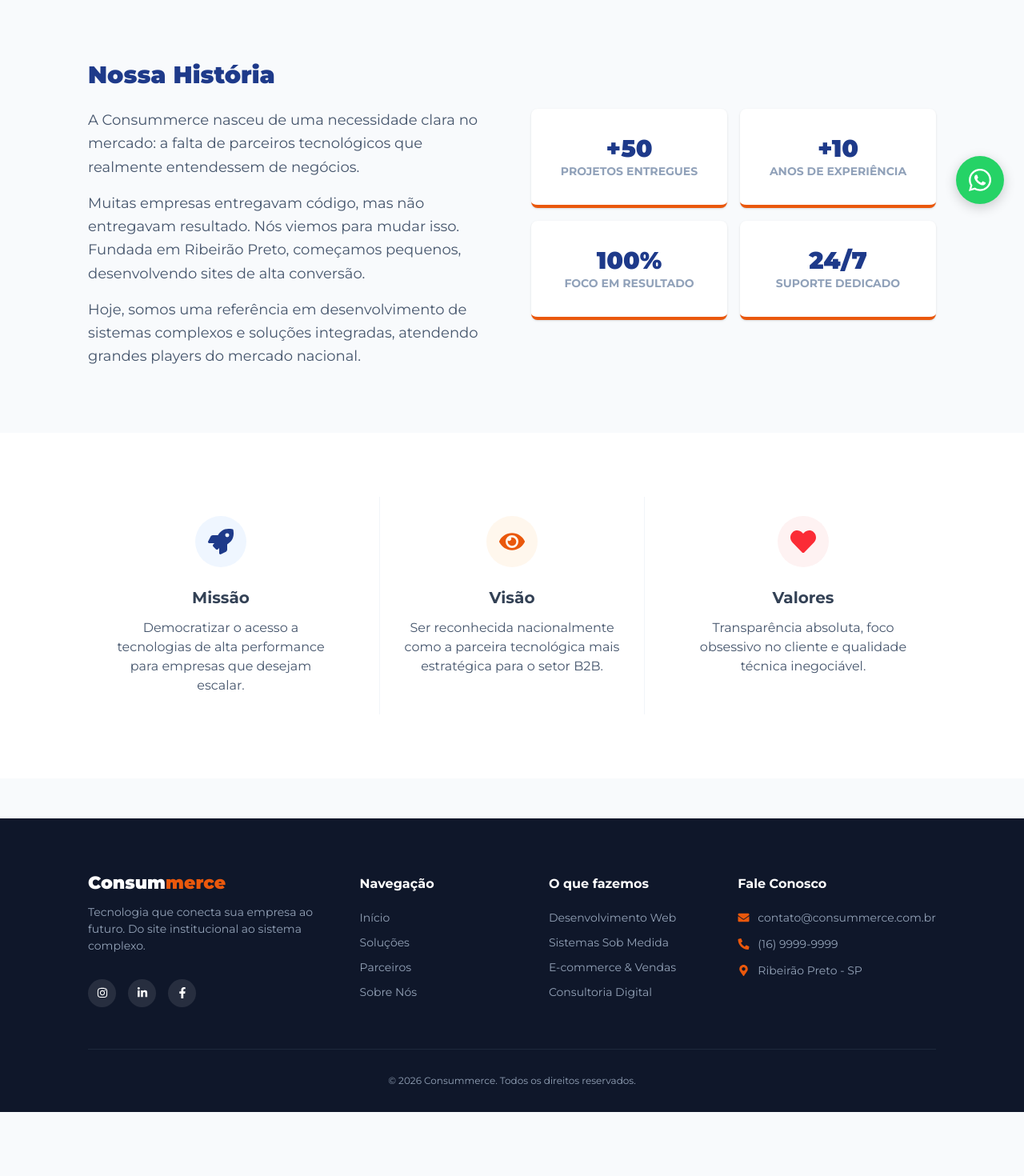
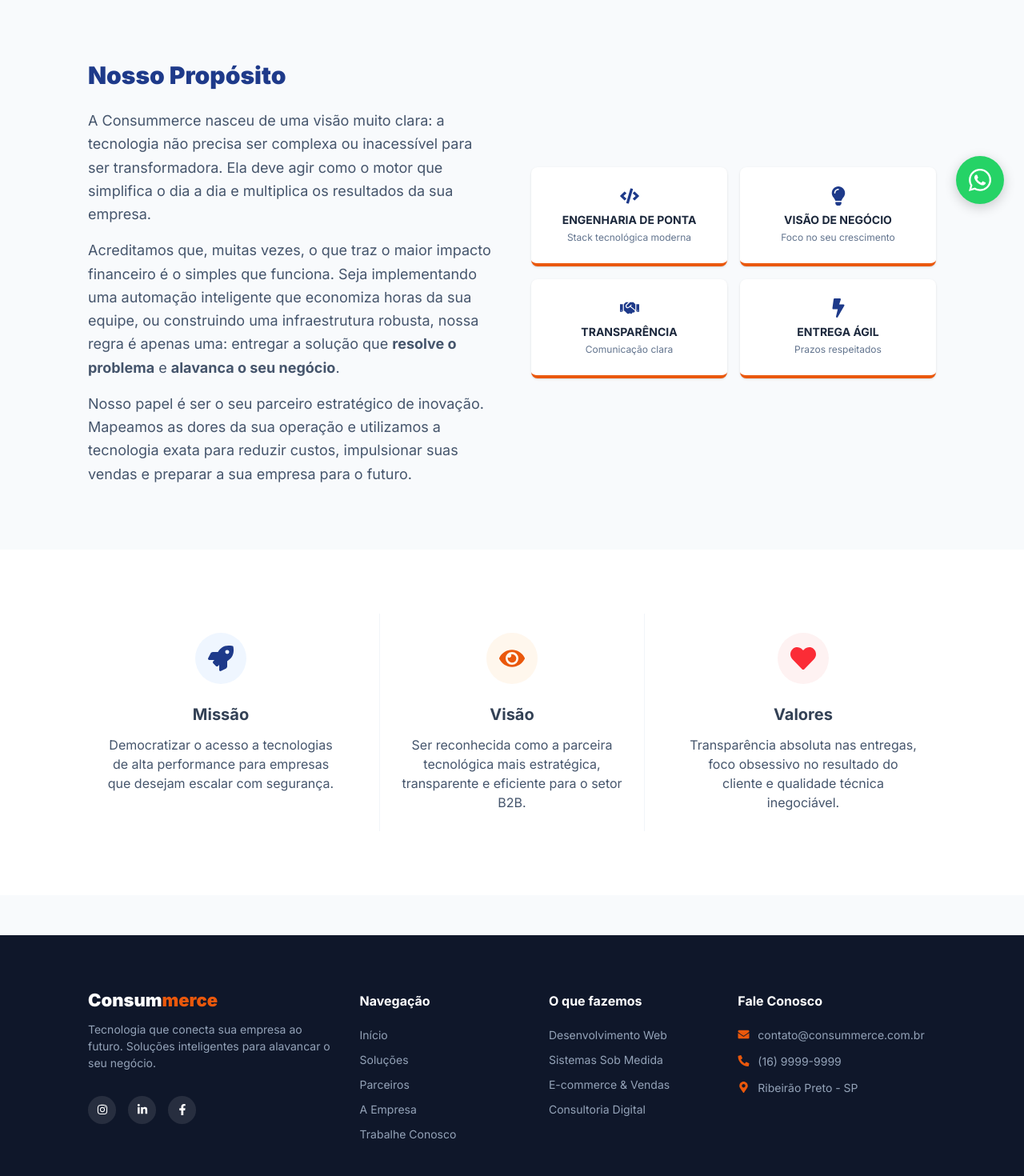
Before and after one commit to brenohp/site-consummerce, a Next.js app: page /empresa in a window 1280 px wide. Shown: the part 520-1990 px from the top of the page at 80% size. Before the commit the page ends 1910 px from the top, so only its background shows below. Built offline with nearby package versions, Linux system fonts and the light colour scheme.

Commit message:
Atualiza conteúdo e estrutura das páginas de Empresa, Parceiros e Soluções, além de melhorias no Navbar e Footer para melhor navegação e apresentação das informações.

```diff
--- a/src/app/empresa/page.tsx
+++ b/src/app/empresa/page.tsx
@@ -1,57 +1,62 @@
 import Navbar from "@/components/Navbar";
 import Footer from "@/components/Footer";
 import WhatsAppButton from "@/components/WhatsAppButton";
-import { FaRocket, FaEye, FaHeart } from "react-icons/fa";
+import { FaRocket, FaEye, FaHeart, FaCode, FaLightbulb, FaHandshake, FaBolt } from "react-icons/fa";
 
 export default function EmpresaPage() {
   return (
     <main className="min-h-screen bg-consum-bg">
       <Navbar />
 
-      {/* Hero com Imagem de Fundo (Simulada com cor sólida por enquanto) */}
+      {/* Hero com Imagem de Fundo */}
       <section className="relative bg-slate-900 py-32 text-center text-white">
         <div className="container mx-auto px-5 relative z-10">
-          <span className="mb-4 block text-sm font-bold uppercase tracking-widest text-consum-orange">Sobre Nós</span>
+          <span className="mb-4 block text-sm font-bold uppercase tracking-widest text-consum-orange">O Nosso DNA</span>
           <h1 className="mb-6 text-4xl font-black md:text-6xl">
-            Nós conectamos negócios <br /> ao <span className="text-transparent bg-clip-text bg-linear-to-r from-consum-orange to-yellow-500">futuro.</span>
+            Tecnologia guiada por <br /> <span className="text-transparent bg-clip-text bg-linear-to-r from-consum-orange to-yellow-500">resultados reais.</span>
           </h1>
         </div>
         {/* Overlay degradê */}
         <div className="absolute inset-0 bg-linear-to-b from-transparent to-consum-bg"></div>
       </section>
 
-      {/* A História */}
+      {/* Nosso Propósito e Pilares */}
       <section className="py-20">
         <div className="container mx-auto max-w-275 px-5">
           <div className="flex flex-col gap-12 md:flex-row items-center">
+
+            {/* O Propósito - TEXTO ATUALIZADO (Foco no simples que funciona e negócios) */}
             <div className="flex-1">
-              <h2 className="mb-6 text-3xl font-black text-consum-navy">Nossa História</h2>
+              <h2 className="mb-6 text-3xl font-black text-consum-navy">Nosso Propósito</h2>
               <div className="space-y-4 text-slate-600 leading-relaxed text-lg">
                 <p>
-                  A Consummerce nasceu de uma necessidade clara no mercado: a falta de parceiros tecnológicos que realmente entendessem de negócios.
+                  A Consummerce nasceu de uma visão muito clara: a tecnologia não precisa ser complexa ou inacessível para ser transformadora. Ela deve agir como o motor que simplifica o dia a dia e multiplica os resultados da sua empresa.
                 </p>
                 <p>
-                  Muitas empresas entregavam código, mas não entregavam resultado. Nós viemos para mudar isso. Fundada em Ribeirão Preto, começamos pequenos, desenvolvendo sites de alta conversão.
+                  Acreditamos que, muitas vezes, o que traz o maior impacto financeiro é o simples que funciona. Seja implementando uma automação inteligente que economiza horas da sua equipe, ou construindo uma infraestrutura robusta, nossa regra é apenas uma: entregar a solução que <strong>resolve o problema</strong> e <strong>alavanca o seu negócio</strong>.
                 </p>
                 <p>
-                  Hoje, somos uma referência em desenvolvimento de sistemas complexos e soluções integradas, atendendo grandes players do mercado nacional.
+                  Nosso papel é ser o seu parceiro estratégico de inovação. Mapeamos as dores da sua operação e utilizamos a tecnologia exata para reduzir custos, impulsionar suas vendas e preparar a sua empresa para o futuro.
                 </p>
               </div>
             </div>
-            {/* Bloco de Números */}
+
+            {/* Nossos Diferenciais / Pilares */}
             <div className="flex-1 grid grid-cols-2 gap-4 w-full">
               {[
-                { number: "+50", label: "Projetos Entregues" },
-                { number: "+10", label: "Anos de Experiência" },
-                { number: "100%", label: "Foco em Resultado" },
-                { number: "24/7", label: "Suporte Dedicado" },
-              ].map((stat, i) => (
-                <div key={i} className="rounded-lg bg-white p-8 text-center shadow-sm border-b-4 border-consum-orange">
-                  <div className="text-3xl font-black text-consum-navy">{stat.number}</div>
-                  <div className="text-sm font-bold text-slate-400 uppercase">{stat.label}</div>
+                { icon: <FaCode className="mx-auto mb-2 text-2xl text-consum-navy" />, label: "Engenharia de Ponta", desc: "Stack tecnológica moderna" },
+                { icon: <FaLightbulb className="mx-auto mb-2 text-2xl text-consum-navy" />, label: "Visão de Negócio", desc: "Foco no seu crescimento" },
+                { icon: <FaHandshake className="mx-auto mb-2 text-2xl text-consum-navy" />, label: "Transparência", desc: "Comunicação clara" },
+                { icon: <FaBolt className="mx-auto mb-2 text-2xl text-consum-navy" />, label: "Entrega Ágil", desc: "Prazos respeitados" },
+              ].map((pilar, i) => (
+                <div key={i} className="rounded-lg bg-white p-6 text-center shadow-sm border-b-4 border-consum-orange transition-transform hover:-translate-y-1">
+                  {pilar.icon}
+                  <div className="text-sm font-bold text-slate-800 uppercase">{pilar.label}</div>
+                  <div className="mt-1 text-xs text-slate-500">{pilar.desc}</div>
                 </div>
               ))}
             </div>
+
           </div>
         </div>
       </section>
@@ -65,15 +70,15 @@ export default function EmpresaPage() {
                 <FaRocket size={32} />
               </div>
               <h3 className="mb-3 text-xl font-bold">Missão</h3>
-              <p className="text-slate-600">Democratizar o acesso a tecnologias de alta performance para empresas que desejam escalar.</p>
+              <p className="text-slate-600">Democratizar o acesso a tecnologias de alta performance para empresas que desejam escalar com segurança.</p>
             </div>
 
-            <div className="text-center p-6 border-l border-r border-slate-100">
+            <div className="text-center p-6 border-slate-100 md:border-l md:border-r">
               <div className="mx-auto mb-6 flex h-16 w-16 items-center justify-center rounded-full bg-orange-50 text-consum-orange">
                 <FaEye size={32} />
               </div>
               <h3 className="mb-3 text-xl font-bold">Visão</h3>
-              <p className="text-slate-600">Ser reconhecida nacionalmente como a parceira tecnológica mais estratégica para o setor B2B.</p>
+              <p className="text-slate-600">Ser reconhecida como a parceira tecnológica mais estratégica, transparente e eficiente para o setor B2B.</p>
             </div>
 
             <div className="text-center p-6">
@@ -81,7 +86,7 @@ export default function EmpresaPage() {
                 <FaHeart size={32} />
               </div>
               <h3 className="mb-3 text-xl font-bold">Valores</h3>
-              <p className="text-slate-600">Transparência absoluta, foco obsessivo no cliente e qualidade técnica inegociável.</p>
+              <p className="text-slate-600">Transparência absoluta nas entregas, foco obsessivo no resultado do cliente e qualidade técnica inegociável.</p>
             </div>
           </div>
         </div>
--- a/src/app/layout.tsx
+++ b/src/app/layout.tsx
@@ -1,9 +1,51 @@
 import type { Metadata } from "next";
+import { Inter } from "next/font/google";
 import "./globals.css";
 
+const inter = Inter({ subsets: ["latin"] });
+
 export const metadata: Metadata = {
-  title: "Consummerce | Tecnologia e Resultados",
-  description: "O parceiro tecnológico do seu crescimento.",
+  title: "Consummerce | Tecnologia e Soluções Digitais",
+  description: "Transformamos o seu negócio com desenvolvimento sob medida, aplicativos, infraestrutura em nuvem e consultoria estratégica. Foco em resultados reais.",
+  keywords: [
+    "Consummerce",
+    "Desenvolvimento de Sites",
+    "Sistemas Web",
+    "Aplicativos",
+    "Migração de E-mails",
+    "Servidores em Nuvem",
+    "Consultoria de TI",
+    "Desenvolvimento de Software",
+    "Criação de Aplicativos",
+    "Infraestrutura em Nuvem",
+    "Consultoria Estratégica",
+    "Soluções Digitais",
+    "Tecnologia de Alta Performance",
+    "Criar sites personalizados",
+    "Desenvolver sistemas web sob medida",
+    "Criar aplicativos móveis personalizados",
+  ],
+  authors: [{ name: "Consummerce" }],
+  openGraph: {
+    type: "website",
+    locale: "pt_BR",
+    url: "https://www.consummerce.com.br", // Quando tiver o domínio oficial, atualize aqui
+    title: "Consummerce | Tecnologia de Alta Performance",
+    description: "Eleve o nível do seu negócio com nossas soluções de tecnologia e infraestrutura.",
+    siteName: "Consummerce",
+    images: [
+      {
+        url: "/og-image.jpg", // Mais para frente, podemos criar essa imagem e colocar na pasta public
+        width: 1200,
+        height: 630,
+        alt: "Consummerce - Tecnologia e Soluções Digitais",
+      }
+    ],
+  },
+  robots: {
+    index: true,
+    follow: true,
+  }
 };
 
 export default function RootLayout({
@@ -13,17 +55,7 @@ export default function RootLayout({
 }>) {
   return (
     <html lang="pt-BR">
-      <head>
-        <link rel="preconnect" href="https://fonts.googleapis.com" />
-        <link rel="preconnect" href="https://fonts.gstatic.com" crossOrigin="anonymous" />
-
-        {/* Adicione esta linha abaixo para silenciar o erro: */}
-        {/* eslint-disable-next-line @next/next/no-page-custom-font */}
-        <link href="https://fonts.googleapis.com/css2?family=Montserrat:wght@400;600;700;900&display=swap" rel="stylesheet" />
-      </head>
-      <body className="bg-consum-bg text-consum-text">
-        {children}
-      </body>
+      <body className={inter.className}>{children}</body>
     </html>
   );
 }
--- a/src/app/parceiros/page.tsx
+++ b/src/app/parceiros/page.tsx
@@ -1,53 +1,87 @@
 import Navbar from "@/components/Navbar";
 import Footer from "@/components/Footer";
 import WhatsAppButton from "@/components/WhatsAppButton";
-import { FaHandshake } from "react-icons/fa";
+import { FaHandshake, FaBullhorn, FaChartLine, FaLaptopCode } from "react-icons/fa";
 
 export default function ParceirosPage() {
-  const parceiros = [
-    "CLIENDA APP", "PARTNER TECH", "GRUPO LÍDER", "INOVA CORP",
-    "SOFT SYSTEM", "DATA ANALYTICS", "CLOUD BRASIL", "MARKET PRO"
+  const perfisParceiros = [
+    {
+      icon: <FaBullhorn />,
+      title: "Agências de Marketing",
+      desc: "Ofereça desenvolvimento de sites, apps e sistemas complexos para seus clientes sem precisar contratar uma equipe interna de TI.",
+    },
+    {
+      icon: <FaChartLine />,
+      title: "Consultorias de Negócios",
+      desc: "Agregue valor à sua consultoria entregando a solução tecnológica pronta para os problemas operacionais do seu cliente.",
+    },
+    {
+      icon: <FaLaptopCode />,
+      title: "Designers e Freelancers",
+      desc: "Foque na criação do layout e na experiência do usuário. Nós assumimos toda a parte complexa da programação e infraestrutura.",
+    }
   ];
 
   return (
     <main className="min-h-screen bg-consum-bg">
       <Navbar />
 
+      {/* Header da Página */}
       <section className="bg-slate-900 py-20 text-center text-white">
         <div className="container mx-auto px-5">
           <h1 className="mb-4 text-4xl font-black md:text-5xl">
-            Nossos <span className="text-consum-orange">Parceiros</span>
+            Programa de <span className="text-consum-orange">Parcerias</span>
           </h1>
           <p className="mx-auto max-w-2xl text-lg text-slate-400">
-            Grandes empresas que confiam na nossa tecnologia para crescer.
+            Cresça seu portfólio de serviços e aumente seu faturamento terceirizando a tecnologia com a Consummerce.
           </p>
         </div>
       </section>
 
-      {/* Grid de Logos */}
+      {/* Como funciona / Para quem é */}
       <section className="py-20">
         <div className="container mx-auto max-w-275 px-5">
-          <div className="grid grid-cols-2 gap-8 md:grid-cols-4">
-            {parceiros.map((nome, i) => (
-              <div key={i} className="flex aspect-video items-center justify-center rounded-lg border border-slate-200 bg-white p-6 shadow-sm grayscale transition-all hover:grayscale-0 hover:border-consum-orange">
-                <span className="text-xl font-bold text-slate-700">{nome}</span>
+          <div className="mb-12 text-center">
+            <h2 className="text-3xl font-black text-slate-800">Quem pode ser um parceiro?</h2>
+            <p className="mt-4 text-slate-600">Buscamos empresas e profissionais que queiram escalar seus negócios unindo forças com nossa engenharia.</p>
+          </div>
+
+          <div className="grid grid-cols-1 gap-8 md:grid-cols-3">
+            {perfisParceiros.map((perfil, i) => (
+              <div key={i} className="group rounded-lg border border-slate-200 bg-white p-8 text-center transition-all hover:-translate-y-2 hover:border-consum-navy hover:shadow-xl">
+                <div className="mx-auto mb-6 flex h-16 w-16 items-center justify-center rounded-full bg-blue-50 text-3xl text-consum-navy transition-colors group-hover:bg-consum-navy group-hover:text-white">
+                  {perfil.icon}
+                </div>
+                <h3 className="mb-3 text-xl font-bold text-slate-800">{perfil.title}</h3>
+                <p className="text-slate-600 leading-relaxed">{perfil.desc}</p>
               </div>
             ))}
           </div>
         </div>
       </section>
 
-      {/* Depoimento em Destaque */}
+      {/* Vantagens da Parceria */}
       <section className="bg-white py-20">
-        <div className="container mx-auto max-w-4xl px-5 text-center">
-          <div className="mb-8 text-5xl text-consum-orange opacity-30">❝</div>
-          <h2 className="mb-6 text-2xl font-medium italic text-slate-700 md:text-3xl">
-            &ldquo;A Consummerce transformou completamente nossa operação digital. O sistema que desenvolveram não só automatizou processos, mas nos deu insights que aumentaram nosso faturamento em 40%.&rdquo;
-          </h2>
-          <div className="flex flex-col items-center gap-2">
-            <div className="h-16 w-16 rounded-full bg-slate-200" /> {/* Foto fake */}
-            <strong className="text-consum-navy">Carlos Eduardo</strong>
-            <span className="text-sm text-slate-500">CEO, Clienda App</span>
+        <div className="container mx-auto max-w-4xl px-5">
+          <div className="rounded-2xl border border-slate-100 bg-slate-50 p-8 md:p-12">
+            <h2 className="mb-8 text-center text-2xl font-black text-consum-navy md:text-3xl">
+              Vantagens de fechar com a Consummerce
+            </h2>
+            <ul className="grid grid-cols-1 gap-6 md:grid-cols-2">
+              {[
+                "Comissionamento atrativo por projeto fechado.",
+                "Possibilidade de modelo White-Label (sua marca).",
+                "Entregas no prazo e com qualidade impecável.",
+                "Suporte técnico direto e transparente.",
+                "Zero dor de cabeça com contratação de devs.",
+                "Orçamentos justos para você colocar sua margem."
+              ].map((vantagem, i) => (
+                <li key={i} className="flex items-start gap-3">
+                  <div className="mt-1 flex h-5 w-5 shrink-0 items-center justify-center rounded-full bg-consum-orange text-xs text-white">✓</div>
+                  <span className="text-slate-700 font-medium">{vantagem}</span>
+                </li>
+              ))}
+            </ul>
           </div>
         </div>
       </section>
@@ -57,15 +91,15 @@ export default function ParceirosPage() {
         <div className="container mx-auto px-5">
           <div className="mx-auto max-w-3xl rounded-2xl bg-linear-to-r from-consum-navy to-blue-900 p-12 text-white shadow-2xl">
             <FaHandshake className="mx-auto mb-6 text-5xl text-consum-orange" />
-            <h2 className="mb-4 text-3xl font-black">Quer ser nosso parceiro?</h2>
+            <h2 className="mb-4 text-3xl font-black">Vamos crescer juntos?</h2>
             <p className="mb-8 text-blue-100">
-              Estamos sempre em busca de novas conexões. Se você tem uma agência, consultoria ou empresa de tecnologia, vamos conversar.
+              Marque uma reunião rápida com nossa diretoria para entendermos como podemos somar na sua operação.
             </p>
             <a
-              href="mailto:parceria@consummerce.com.br"
+              href="mailto:parceria@consummerce.com.br?subject=Interesse%20em%20Parceria"
               className="inline-block rounded-lg bg-white px-8 py-3 font-bold text-consum-navy transition-colors hover:bg-consum-orange hover:text-white"
             >
-              Propor Parceria
+              Falar sobre Parceria
             </a>
           </div>
         </div>
--- a/src/components/Footer.tsx
+++ b/src/components/Footer.tsx
@@ -19,7 +19,7 @@ export default function Footer() {
               <span className="text-consum-orange">merce</span>
             </Link>
             <p className="mb-4">
-              Tecnologia que conecta sua empresa ao futuro. Do site institucional ao sistema complexo.
+              Tecnologia que conecta sua empresa ao futuro. Soluções inteligentes para alavancar o seu negócio.
             </p>
             {/* mt-3.75 (15px) | gap-3.75 (15px) */}
             <div className="mt-3.75 flex gap-3.75">
@@ -46,15 +46,35 @@ export default function Footer() {
             {/* mb-5 (20px) */}
             <h4 className="mb-5 text-[16px] font-bold text-white">Navegação</h4>
             <ul>
-              {["Início", "Soluções", "Parceiros", "Sobre Nós"].map((item) => (
-                // mb-2.5 (10px)
-                <li key={item} className="mb-2.5">
-                  {/* hover:pl-1.25 (5px) */}
-                  <Link href="#" className="transition-all duration-300 hover:pl-1.25 hover:text-consum-orange">
-                    {item}
-                  </Link>
-                </li>
-              ))}
+              <li className="mb-2.5">
+                <Link href="/" className="transition-all duration-300 hover:pl-1.25 hover:text-consum-orange">
+                  Início
+                </Link>
+              </li>
+              <li className="mb-2.5">
+                <Link href="/solucoes" className="transition-all duration-300 hover:pl-1.25 hover:text-consum-orange">
+                  Soluções
+                </Link>
+              </li>
+              <li className="mb-2.5">
+                <Link href="/parceiros" className="transition-all duration-300 hover:pl-1.25 hover:text-consum-orange">
+                  Parceiros
+                </Link>
+              </li>
+              <li className="mb-2.5">
+                <Link href="/empresa" className="transition-all duration-300 hover:pl-1.25 hover:text-consum-orange">
+                  A Empresa
+                </Link>
+              </li>
+              {/* LINK ATUALIZADO: Trabalhe Conosco via E-mail */}
+              <li className="mb-2.5">
+                <a
+                  href="mailto:contato@consummerce.com.br?subject=Vaga%20-%20Trabalhe%20Conosco"
+                  className="transition-all duration-300 hover:pl-1.25 hover:text-consum-orange"
+                >
+                  Trabalhe Conosco
+                </a>
+              </li>
             </ul>
           </div>
 
--- a/src/components/Navbar.tsx
+++ b/src/components/Navbar.tsx
@@ -1,7 +1,19 @@
+"use client";
+
 import Link from "next/link";
-import { FaBars } from "react-icons/fa";
+import { useState } from "react";
+import { FaBars, FaTimes } from "react-icons/fa";
 
 export default function Navbar() {
+  const [isMenuOpen, setIsMenuOpen] = useState(false);
+
+  const navLinks = [
+    { name: "Início", path: "/" },
+    { name: "Soluções", path: "/solucoes" },
+    { name: "Parceiros", path: "/parceiros" },
+    { name: "A Empresa", path: "/empresa" },
+  ];
+
   return (
     // Header fixo com sombra e py-5 (20px)
     <header className="sticky top-0 z-1000 w-full bg-white py-5 shadow-[0_2px_10px_rgba(0,0,0,0.05)]">
@@ -9,7 +21,7 @@ export default function Navbar() {
       {/* Container max-w-275 (1100px) */}
       <div className="mx-auto flex max-w-275 items-center justify-between px-5">
 
-        {/* LOGO - Adicionei um hover de opacidade sutil */}
+        {/* LOGO */}
         <Link href="/" className="group text-[26px] font-black tracking-[-0.5px] leading-none transition-opacity hover:opacity-90">
           <span className="text-consum-navy">Consum</span>
           <span className="text-consum-orange">merce</span>
@@ -17,12 +29,7 @@ export default function Navbar() {
 
         {/* MENU DESKTOP */}
         <nav className="hidden md:flex items-center gap-7.5">
-          {[
-            { name: "Início", path: "/" },
-            { name: "Soluções", path: "/solucoes" },
-            { name: "Parceiros", path: "/parceiros" },
-            { name: "A Empresa", path: "/empresa" },
-          ].map((item) => (
+          {navLinks.map((item) => (
             <Link
               key={item.name}
               href={item.path}
@@ -33,26 +40,50 @@ export default function Navbar() {
           ))}
         </nav>
 
-        {/* BOTÃO CTA */}
+        {/* BOTÃO CTA DESKTOP */}
         <div className="hidden md:block">
           <Link
             href="mailto:contato@consummerce.com.br"
-            // EFEITOS AQUI:
-            // shadow-md: Sombra inicial
-            // hover:shadow-lg: Sombra aumenta no hover
-            // hover:-translate-y-1: Sobe com mais vontade que o menu
-            // hover:bg-consum-orange: Troca cor de fundo
             className="inline-block rounded-md bg-consum-navy px-6 py-2.5 text-sm font-bold text-white shadow-md transition-all duration-300 hover:-translate-y-1 hover:bg-consum-orange hover:shadow-lg"
           >
             Fale Conosco
           </Link>
         </div>
 
-        {/* Mobile Toggle - Efeito de cor e rotação suave ao clicar (se implementarmos lógica depois) */}
-        <button className="md:hidden text-consum-navy text-[24px] transition-transform hover:scale-110">
-          <FaBars />
+        {/* BOTÃO MOBILE (Hambúrguer) */}
+        <button
+          className="md:hidden text-consum-navy text-[24px] transition-transform hover:scale-110"
+          onClick={() => setIsMenuOpen(!isMenuOpen)}
+          aria-label="Alternar menu"
+        >
+          {isMenuOpen ? <FaTimes /> : <FaBars />}
         </button>
       </div>
+
+      {/* MENU MOBILE DROPDOWN */}
+      {isMenuOpen && (
+        <div className="absolute left-0 top-full w-full border-t border-slate-100 bg-white p-5 shadow-lg md:hidden">
+          <nav className="flex flex-col gap-4">
+            {navLinks.map((item) => (
+              <Link
+                key={item.name}
+                href={item.path}
+                className="text-[16px] font-bold text-[#475569] hover:text-consum-orange"
+                onClick={() => setIsMenuOpen(false)} // Fecha o menu ao clicar num link
+              >
+                {item.name}
+              </Link>
+            ))}
+            <Link
+              href="mailto:contato@consummerce.com.br"
+              className="mt-2 inline-block rounded-md bg-consum-navy px-6 py-3 text-center text-[16px] font-bold text-white transition-colors hover:bg-consum-orange"
+              onClick={() => setIsMenuOpen(false)}
+            >
+              Fale Conosco
+            </Link>
+          </nav>
+        </div>
+      )}
     </header>
   );
 }
```
Also changed, not shown: src/app/solucoes/page.tsx (+5 -5 lines), src/components/Partners.tsx (+38 -27 lines), src/components/Services.tsx (+8 -17 lines).
